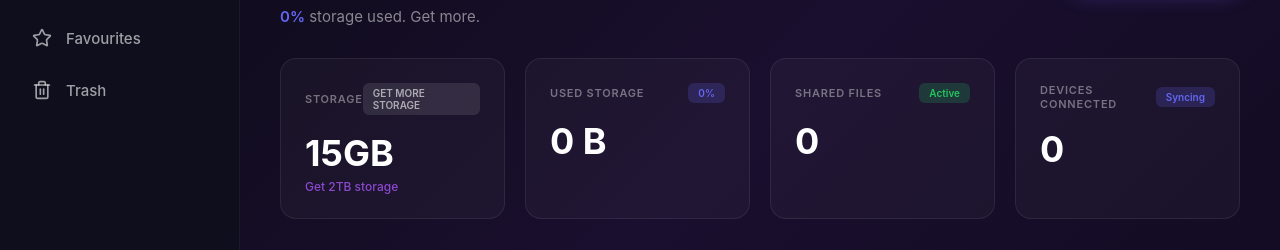
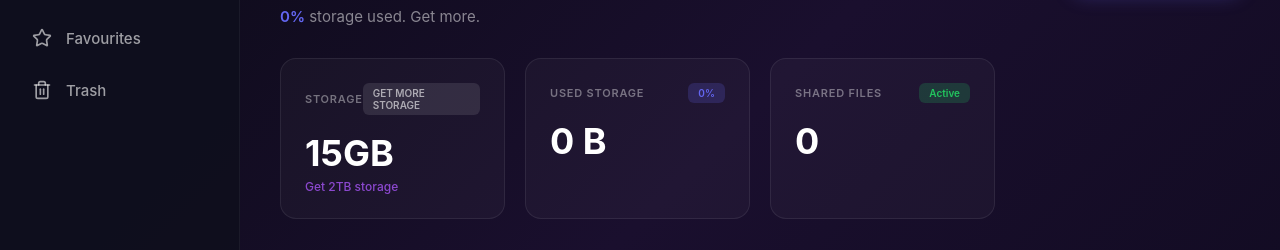
Before and after one commit to wwwbarca4k-lgtm/google-drive-clone, a Next.js app: page / in a window 1280 px wide. Shown: the part 180-430 px from the top of the page. Built offline with nearby package versions, Linux system fonts and the light colour scheme; no server answers.

Commit message:
Remove Devices Connected stat card

```diff
--- a/src/components/Dashboard.tsx
+++ b/src/components/Dashboard.tsx
@@ -256,13 +256,6 @@ export default function Dashboard() {
                     </div>
                     <div className={styles.statValue}>{files.length}</div>
                 </div>
-                <div className={styles.statCard}>
-                    <div className={styles.statHeader}>
-                        <span className={styles.statLabel}>DEVICES CONNECTED</span>
-                        <span className={styles.statBadge} style={{ background: 'rgba(99, 102, 241, 0.2)', color: '#6366f1' }}>Syncing</span>
-                    </div>
-                    <div className={styles.statValue}>{files.length}</div>
-                </div>
             </div>
 
             {/* Main Content Grid */}
```
